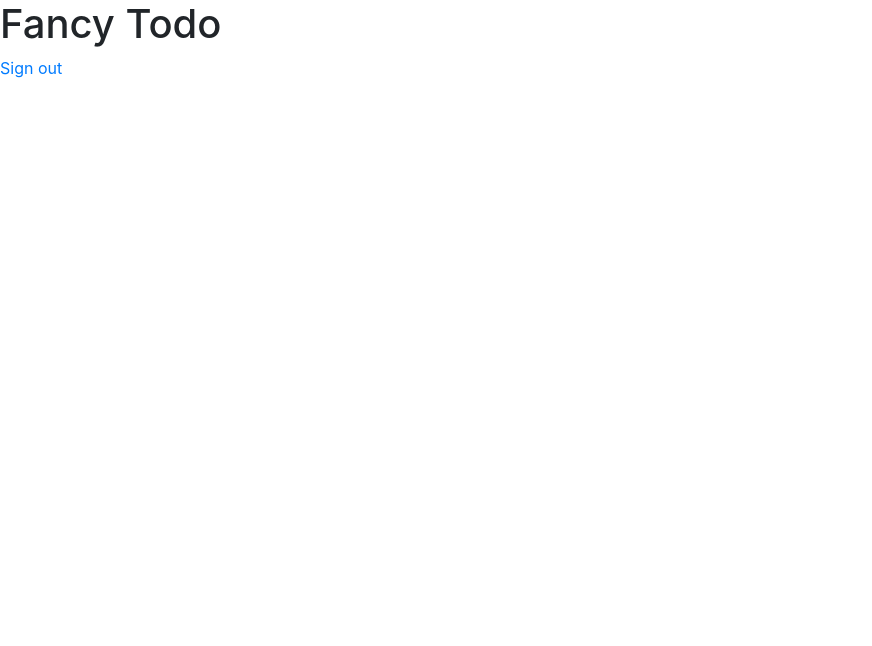
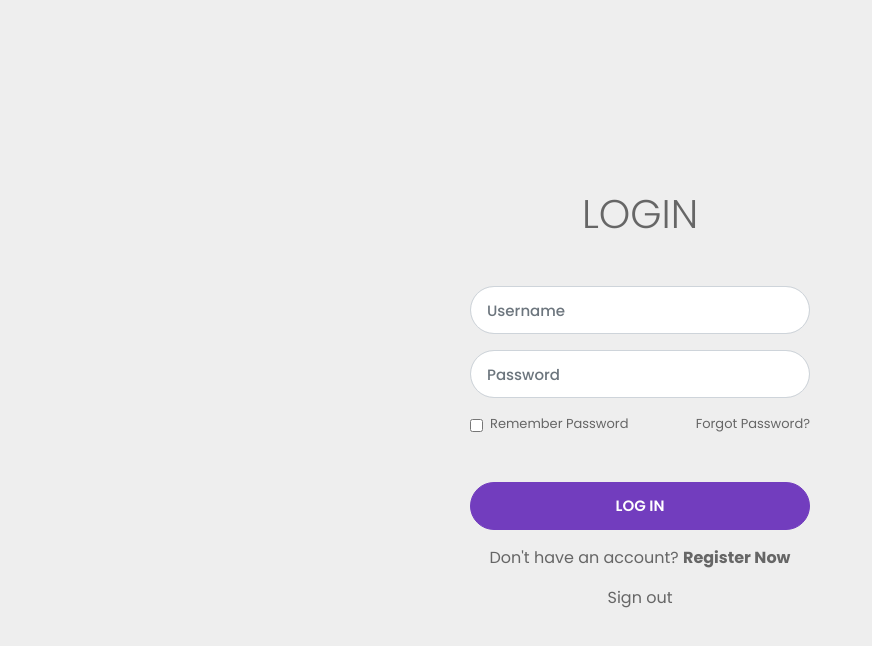
Before and after one commit to nafies1/fancy-todo, a plain HTML site: page client/index.html in a window 1280 px wide. Shown: the whole page, without its empty margins (0-872 px from the left). Drawn offline with nearby package versions, Linux system fonts and the light colour scheme.

Commit message:
create login form

```diff
--- /dev/null
+++ b/client/assets/css/style.css
@@ -0,0 +1,56 @@
+@import url('https://fonts.googleapis.com/css?family=Poppins:100,200,300,400,500,600,700,800,900');
+body{
+  font-family: 'Poppins', sans-serif;
+  font-size: 16px;
+  background: #eee;
+  color:#666;
+}
+.login-container{
+  height: 100vh;
+  width: 100%;
+}
+.login-form{
+  margin: auto;
+  width: 370px;
+  padding: 15px;
+  max-width: 100%;
+}
+.login-form .form-control{
+  font-size: 15px;
+  min-height: 48px;
+  font-weight: 500;
+}
+.login-form a{
+  text-decoration: none;
+  color:#666;
+}
+.login-form a:hover{
+  color:#723dbe;
+}
+.forgot-link{
+  font-size: 13px;
+}
+
+.form-control:focus{
+  border-color:#723dbe;
+  box-shadow: 0 0 0 0.2rem rgba(114,61,190,.25);
+}
+.btn-custom{
+  background: #723dbe;
+  border-color:#723dbe;
+  color:#fff;
+  font-size: 15px;
+  font-weight: 600;
+  min-height: 48px;
+}
+.btn-custom:focus,
+.btn-custom:hover,
+.btn-custom:active,
+.btn-custom:active:focus{
+  background: #54229d;
+  border-color: #54229d;
+  color:#fff;
+}
+.btn-custom:focus{
+  box-shadow: 0 0 0 0.2rem rgba(114,61,190,.25);
+}
--- a/client/index.html
+++ b/client/index.html
@@ -1,27 +1,50 @@
 <!doctype html>
 <html lang="en">
+
 <head>
-    <!-- Required meta tags -->
     <meta charset="utf-8">
     <meta name="viewport" content="width=device-width, initial-scale=1, shrink-to-fit=no">
     <meta name="google-signin-client_id" content="1097003901577-av29iroonolptv6tesao3ihf4ae0cqe3.apps.googleusercontent.com">
 
-    <!-- Bootstrap CSS -->
-    <link rel="stylesheet" href="https://stackpath.bootstrapcdn.com/bootstrap/4.4.1/css/bootstrap.min.css" integrity="sha384-Vkoo8x4CGsO3+Hhxv8T/Q5PaXtkKtu6ug5TOeNV6gBiFeWPGFN9MuhOf23Q9Ifjh" crossorigin="anonymous">
-
+    <link rel="stylesheet" href="https://stackpath.bootstrapcdn.com/bootstrap/4.3.1/css/bootstrap.min.css" integrity="sha384-ggOyR0iXCbMQv3Xipma34MD+dH/1fQ784/j6cY/iJTQUOhcWr7x9JvoRxT2MZw1T"
+        crossorigin="anonymous">
+    <link rel="stylesheet" href="assets/css/style.css">
     <title>Fancy Todo</title>
 </head>
+
 <body>
-    <h1>Fancy Todo</h1>
+
+    <div class="d-flex justify-content-center align-items-center login-container">
+        <form class="login-form text-center">
+            <h1 class="mb-5 font-weight-light text-uppercase">Login</h1>
+            <div class="form-group">
+                <input type="text" class="form-control rounded-pill form-control-lg" placeholder="Username">
+            </div>
+            <div class="form-group">
+                <input type="password" class="form-control rounded-pill form-control-lg" placeholder="Password">
+            </div>
+            <div class="forgot-link form-group d-flex justify-content-between align-items-center">
+                <div class="form-check">
+                    <input type="checkbox" class="form-check-input" id="remember">
+                    <label class="form-check-label" for="remember">Remember Password</label>
+                </div>
+                <a href="#">Forgot Password?</a>
+            </div>
+            <button type="submit" class="btn mt-5 rounded-pill btn-lg btn-custom btn-block text-uppercase">Log in</button>
+            <p class="mt-3 font-weight-normal">Don't have an account? <a href="#"><strong>Register Now</strong></a></p>
             <div class="g-signin2" data-onsuccess="onSignIn"></div>
             <a href="#" onclick="signOut();">Sign out</a>
+        </form>
+    </div>
 
-    <!-- jQuery first, then Popper.js, then Bootstrap JS -->
-    <script src="https://code.jquery.com/jquery-3.4.1.slim.min.js" integrity="sha384-J6qa4849blE2+poT4WnyKhv5vZF5SrPo0iEjwBvKU7imGFAV0wwj1yYfoRSJoZ+n" crossorigin="anonymous"></script>
-    <script src="https://cdn.jsdelivr.net/npm/popper.js@1.16.0/dist/umd/popper.min.js" integrity="sha384-Q6E9RHvbIyZFJoft+2mJbHaEWldlvI9IOYy5n3zV9zzTtmI3UksdQRVvoxMfooAo" crossorigin="anonymous"></script>
-    <script src="https://stackpath.bootstrapcdn.com/bootstrap/4.4.1/js/bootstrap.min.js" integrity="sha384-wfSDF2E50Y2D1uUdj0O3uMBJnjuUD4Ih7YwaYd1iqfktj0Uod8GCExl3Og8ifwB6" crossorigin="anonymous"></script>
+    <script src="https://code.jquery.com/jquery-3.3.1.slim.min.js" integrity="sha384-q8i/X+965DzO0rT7abK41JStQIAqVgRVzpbzo5smXKp4YfRvH+8abtTE1Pi6jizo"
+        crossorigin="anonymous"></script>
+    <script src="https://cdnjs.cloudflare.com/ajax/libs/popper.js/1.14.7/umd/popper.min.js" integrity="sha384-UO2eT0CpHqdSJQ6hJty5KVphtPhzWj9WO1clHTMGa3JDZwrnQq4sF86dIHNDz0W1"
+        crossorigin="anonymous"></script>
+    <script src="https://stackpath.bootstrapcdn.com/bootstrap/4.3.1/js/bootstrap.min.js" integrity="sha384-JjSmVgyd0p3pXB1rRibZUAYoIIy6OrQ6VrjIEaFf/nJGzIxFDsf4x0xIM+B07jRM"
+        crossorigin="anonymous"></script>
         <script src="assets/js/main.js"></script>
         <script src="https://apis.google.com/js/platform.js" async defer></script>
+</body>
 
-  </body>
 </html>
```
Also changed, not shown: 1 other file. Lines whose indentation alone changed are shown as unchanged.
